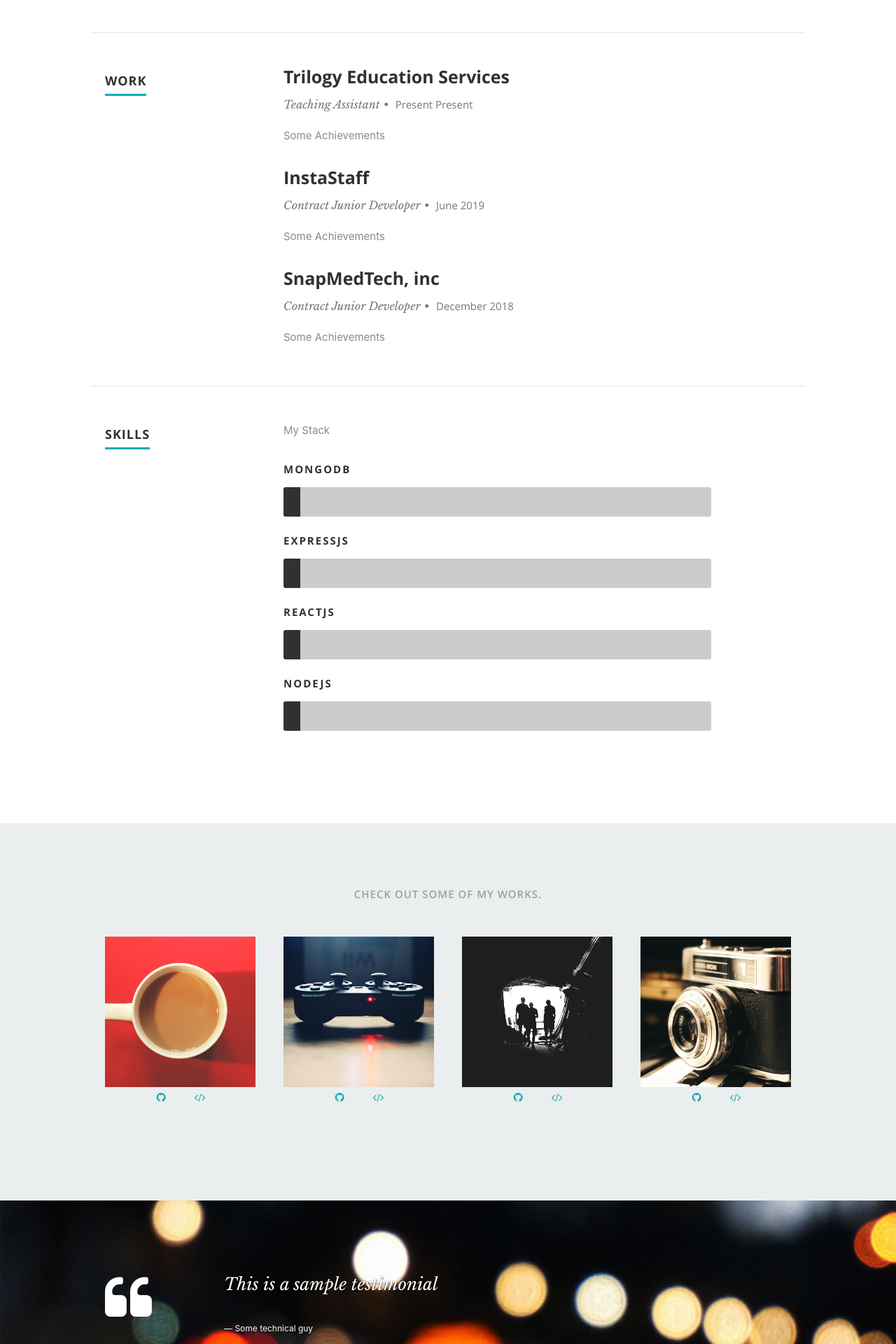
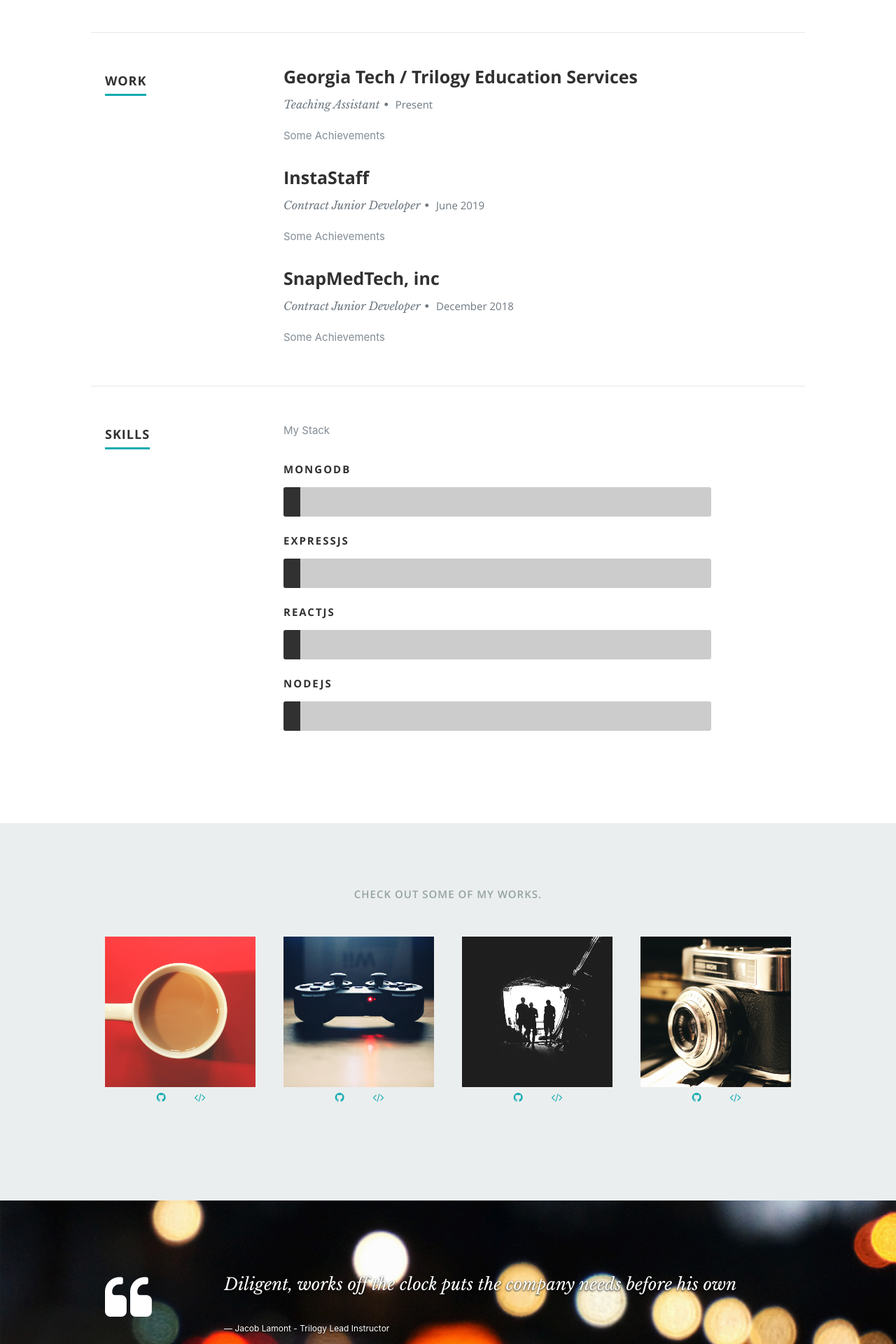
Before and after one commit to jamesMeier/react, a React (Create React App) app: page / in a window 1280 px wide. Shown: the part 1480-3400 px from the top of the page at 70% size. Built offline with nearby package versions, Linux system fonts and the light colour scheme.

Commit message:
testimonial

```diff
--- a/src/resumeData.js
+++ b/src/resumeData.js
@@ -46,10 +46,10 @@
   ],
   work: [
     {
-      CompanyName: "Trilogy Education Services",
+      CompanyName: "Georgia Tech / Trilogy Education Services",
       specialization: "Teaching Assistant",
       MonthOfLeaving: "Present",
-      YearOfLeaving: "Present",
+      YearOfLeaving: "",
       Achievements: "Some Achievements"
     },
     {
@@ -107,19 +107,33 @@
       github: "https://github.com/jamesMeier/fbaseAuth"
     },
     {
-      name: "project4",
-      description: "mobileapp",
-      imgurl: "images/portfolio/retrocam.jpg"
+      name: "BestBuy Storefront",
+      description:
+        "A MERN application that allows sign up/ login through jstokens and to query the BestBuy API for products. The user can search via category or via search bar and items to their cart",
+      imgurl: "images/portfolio/retrocam.jpg",
+      github: "https://github.com/jamesMeier/final",
+      site: "https://beststorebuy.herokuapp.com/"
     }
   ],
   testimonials: [
     {
-      description: "This is a sample testimonial",
-      name: "Some technical guy"
+      description:
+        "Diligent, works off the clock puts the company needs before his own",
+      name: "Jacob Lamont - Trilogy Lead Instructor"
     },
     {
-      description: "This is a sample testimonial",
-      name: "Some technical guy"
+      description:
+        "Can be held accountable for all tasks, a very reliable developer",
+      name: "Cherie Kloss - CEO Instastaff"
+    },
+    {
+      description: "Attendant and detailed with his work",
+      name: "Jeff Richards  - COO SnapMedTech"
+    },
+    {
+      description:
+        "An excellent resource for the students and his peers in around the classroom",
+      name: "Jack Storrs - Trilogy Instructor"
     }
   ]
 };
```
Also changed, not shown: 1 other file (tests, documents, lock files or other folders).
